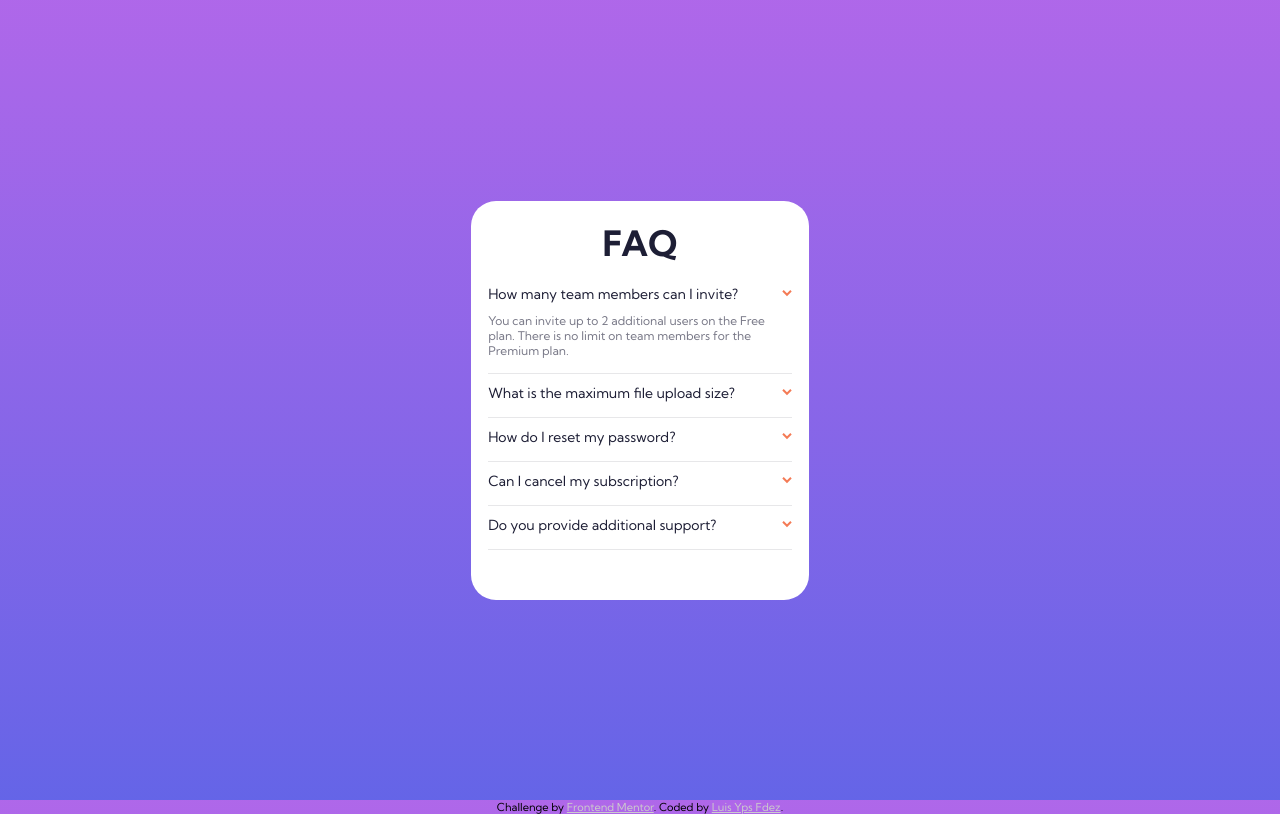
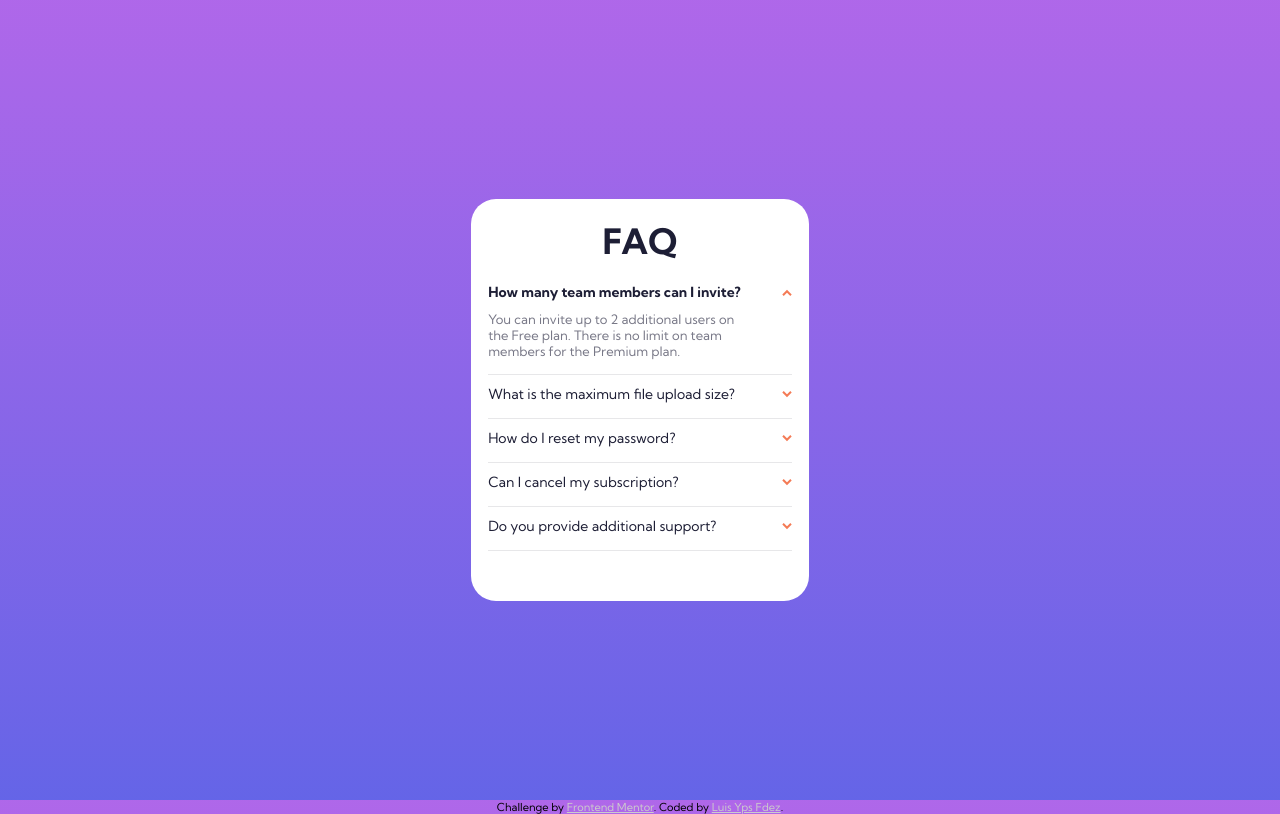
Before and after one commit to azyepes/faq-accordion-card-main, a plain HTML site: page index.html in a window 1280 px wide. Both pictures are taken after a click on the label "How many team members can I invite?". Drawn offline with Linux system fonts and the light colour scheme.

Commit message:
Accordion funcionality completed. All done with CSS3

```diff
--- a/style.css
+++ b/style.css
@@ -76,15 +76,6 @@ main {
     border-bottom: 1px solid var(--lightgrayishblue);
 }
 
-/* .question {
-    width: 100%;
-    height: auto;
-    display: flex;
-    justify-content: space-between;
-    align-items: center;
-    cursor: pointer;
-} */
-
 .menu_title {
     color: var(--verydarkdesaturatedblue);
     cursor: pointer;
@@ -99,42 +90,44 @@ main {
     font-weight: 400;
 }
 
-.menu_title:hover {
-    color: var(--softred);
-}
-
 .panel {
+    width: 87%;
     padding-top: 10px;
-    font-size: 1.2rem;
+    font-size: 1.3rem;
     font-weight: 400;
     color: var(--darkgrayishblue);
     display: none;
 }
 
-.accordion-1, .accordion-2, .accordion-3, .accordion-4, .accordion-5 {
+.accordion-1,
+.accordion-2,
+.accordion-3,
+.accordion-4,
+.accordion-5 {
     display: none;
 }
 
-#accordion-1:checked, div > label {
+#accordion-1:checked ~ .menu_title > img,
+#accordion-2:checked ~ .menu_title > img,
+#accordion-3:checked ~ .menu_title > img,
+#accordion-4:checked ~ .menu_title > img,
+#accordion-5:checked ~ .menu_title > img {
+    transform: rotate(180deg);
+}
+
+#accordion-1:checked ~ .menu_title > h2,
+#accordion-2:checked ~ .menu_title > h2,
+#accordion-3:checked ~ .menu_title > h2,
+#accordion-4:checked ~ .menu_title > h2,
+#accordion-5:checked ~ .menu_title > h2 {
+    color: var(--verydarkdesaturatedblue);
     font-weight: 700;
 }
 
-#accordion-1:checked ~ .panel {
-    display: block;
-}
-
-#accordion-2:checked ~ .panel {
-    display: block;
-}
-
-#accordion-3:checked ~ .panel {
-    display: block;
-}
-
-#accordion-4:checked ~ .panel {
-    display: block;
-}
-
+#accordion-1:checked ~ .panel,
+#accordion-2:checked ~ .panel,
+#accordion-3:checked ~ .panel,
+#accordion-4:checked ~ .panel,
 #accordion-5:checked ~ .panel {
     display: block;
 }
@@ -147,3 +140,10 @@ main {
     /* color: hsl(228, 45%, 44%);  */
     color: #ccc;
 }
+
+@media screen and (min-width: 1024px) {
+    .menu_title:hover h2 {
+        font-weight: 700;
+        color: var(--softred);
+    }
+}
```
